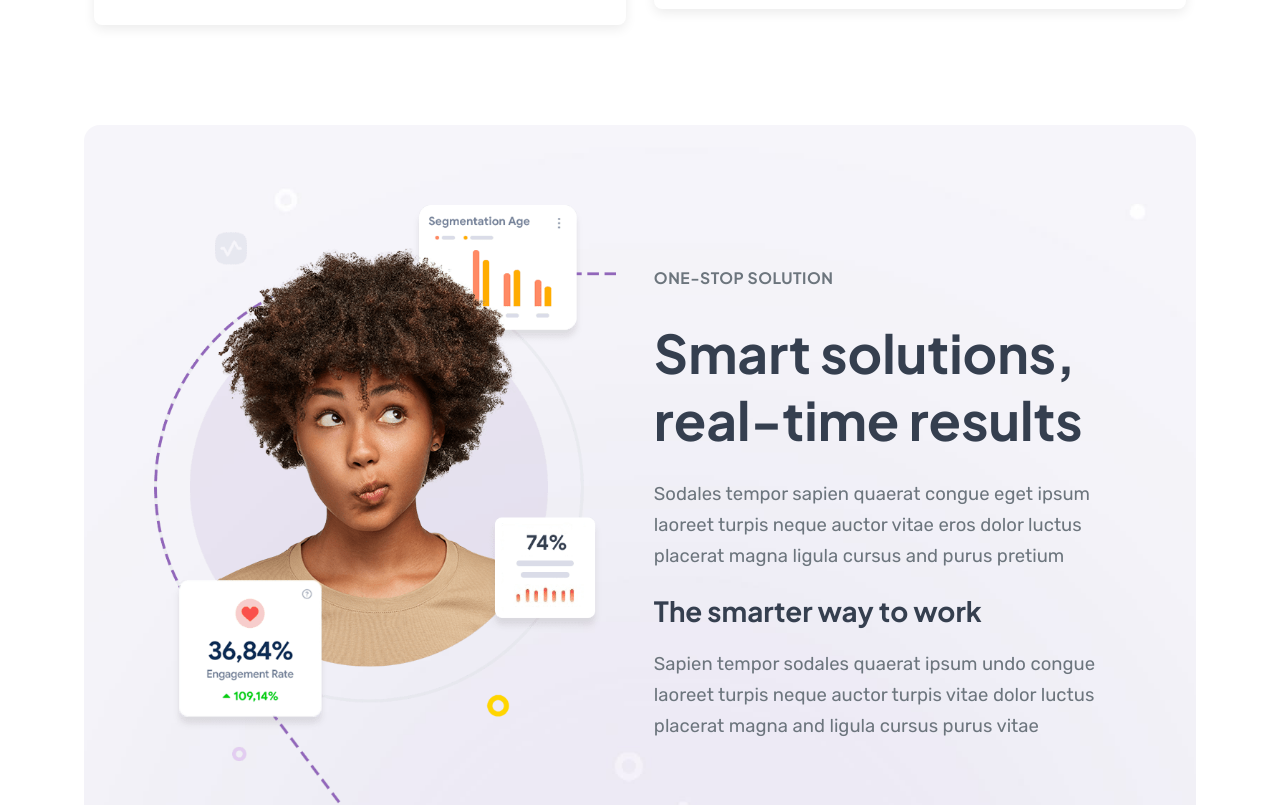
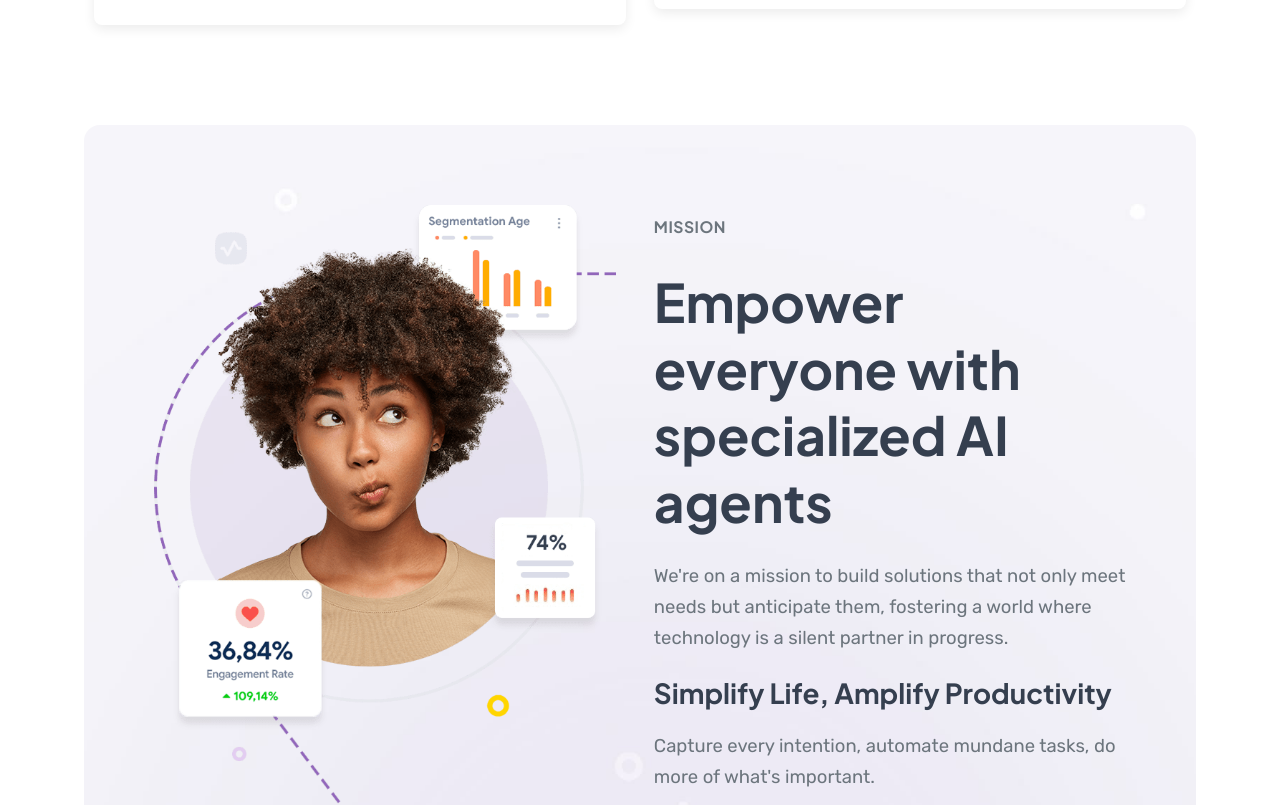
Before and after one commit to NimbleNexus/NimbleNexusWebsite, a Next.js app: page / in a window 1280 px wide. Shown: the part 2580-3385 px from the top of the page. Built offline with nearby package versions, Linux system fonts and the light colour scheme.

Commit message:
About - Mission

```diff
--- /dev/null
+++ b/components/sections/Mission.js
@@ -0,0 +1,39 @@
+
+
+export default function Wswrapper_1() {
+    return (
+        <>
+            <section className="pt-100 ws-wrapper content-section">
+                <div className="container">
+                    <div className="bc-1-wrapper bg--02 bg--fixed r-16">
+                        <div className="section-overlay">
+                            <div className="row d-flex align-items-center">
+                                {/* IMAGE BLOCK */}
+                                <div className="col-md-6">
+                                    <div className="img-block left-column">
+                                        <img className="img-fluid" src="/images/img-09.png" alt="content-image" />
+                                    </div>
+                                </div>
+                                {/* TEXT BLOCK */}
+                                <div className="col-md-6">
+                                    <div className="txt-block right-column">
+                                        {/* Section ID */}
+                                        <span className="section-id">Mission</span>
+                                        {/* Title */}
+                                        <h2 className="s-46 w-700">Empower everyone with specialized AI agents</h2>
+                                        {/* Text */}
+                                        <p>We're on a mission to build solutions that not only meet needs but anticipate them, fostering a world where technology is a silent partner in progress.</p>
+                                        {/* Small Title */}
+                                        <h5 className="s-24 w-700 h5-title">Simplify Life, Amplify Productivity</h5>
+                                        {/* Text */}
+                                        <p className="mb-0">Capture every intention, automate mundane tasks, do more of what's important.</p>
+                                    </div>
+                                </div>	{/* END TEXT BLOCK */}
+                            </div>   {/* End row */}
+                        </div>    {/* End section overlay */}
+                    </div>    {/* End content wrapper */}
+                </div>     {/* End container */}
+            </section>
+        </>
+    )
+}
--- a/pages/index.js
+++ b/pages/index.js
@@ -12,11 +12,11 @@ import Lnk2_7 from "../components/sections/Lnk2_7"
 import Lnk3_5 from "../components/sections/Lnk3_5"
 import Reviews2_2 from "../components/sections/Reviews2_2"
 import Statistic1_7 from "../components/sections/Statistic1_7"
-import Wswrapper_1 from "../components/sections/Wswrapper_1"
 import Banner7_2 from "../components/sections/Contact"
 import Hero7 from "../components/sections/Hero"
 import Features6_3 from "../components/sections/HowItWorks"
 import Features13_3 from "../components/sections/Products"
+import Wswrapper_1 from "../components/sections/Mission"
 export default function Home() {
 
     return (
```
